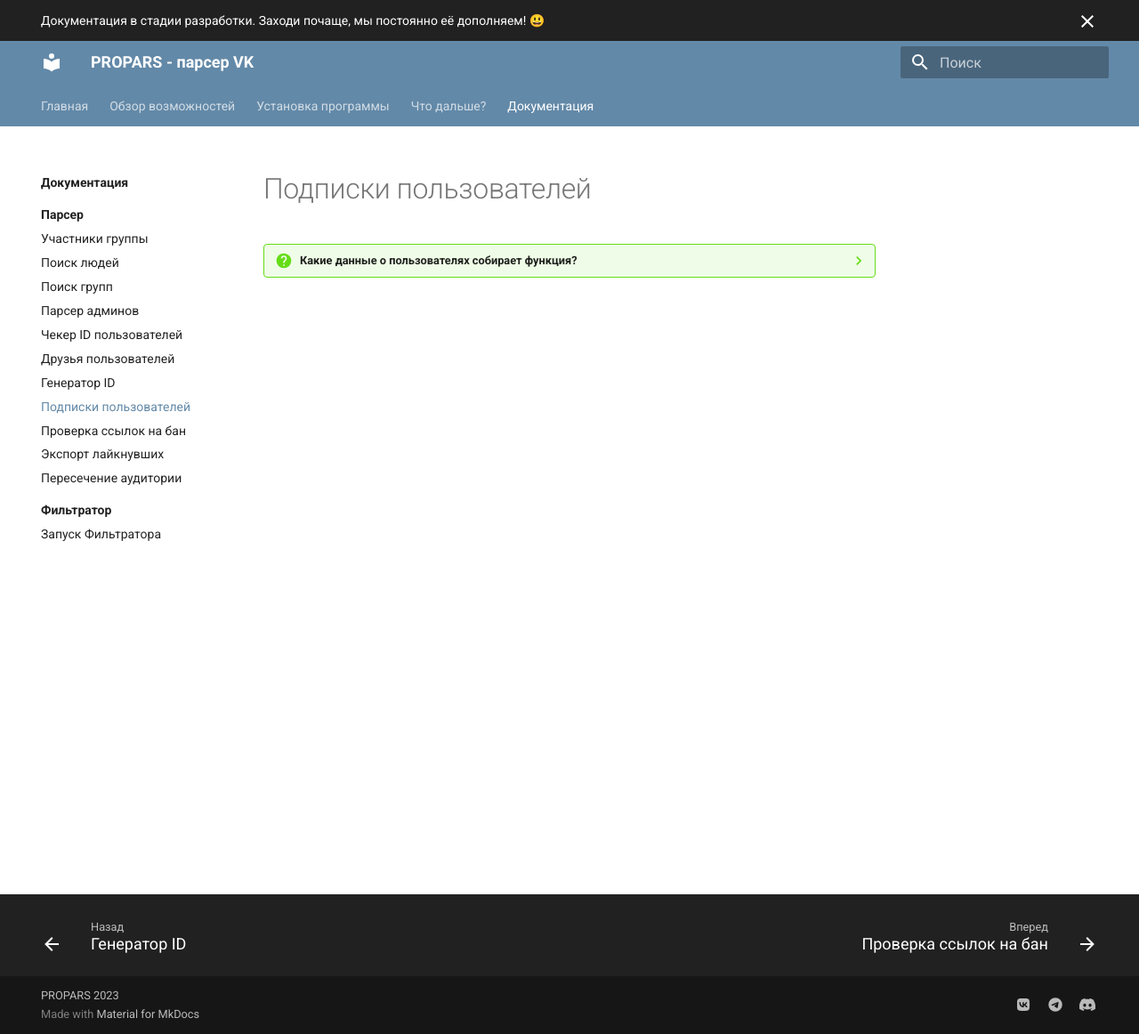
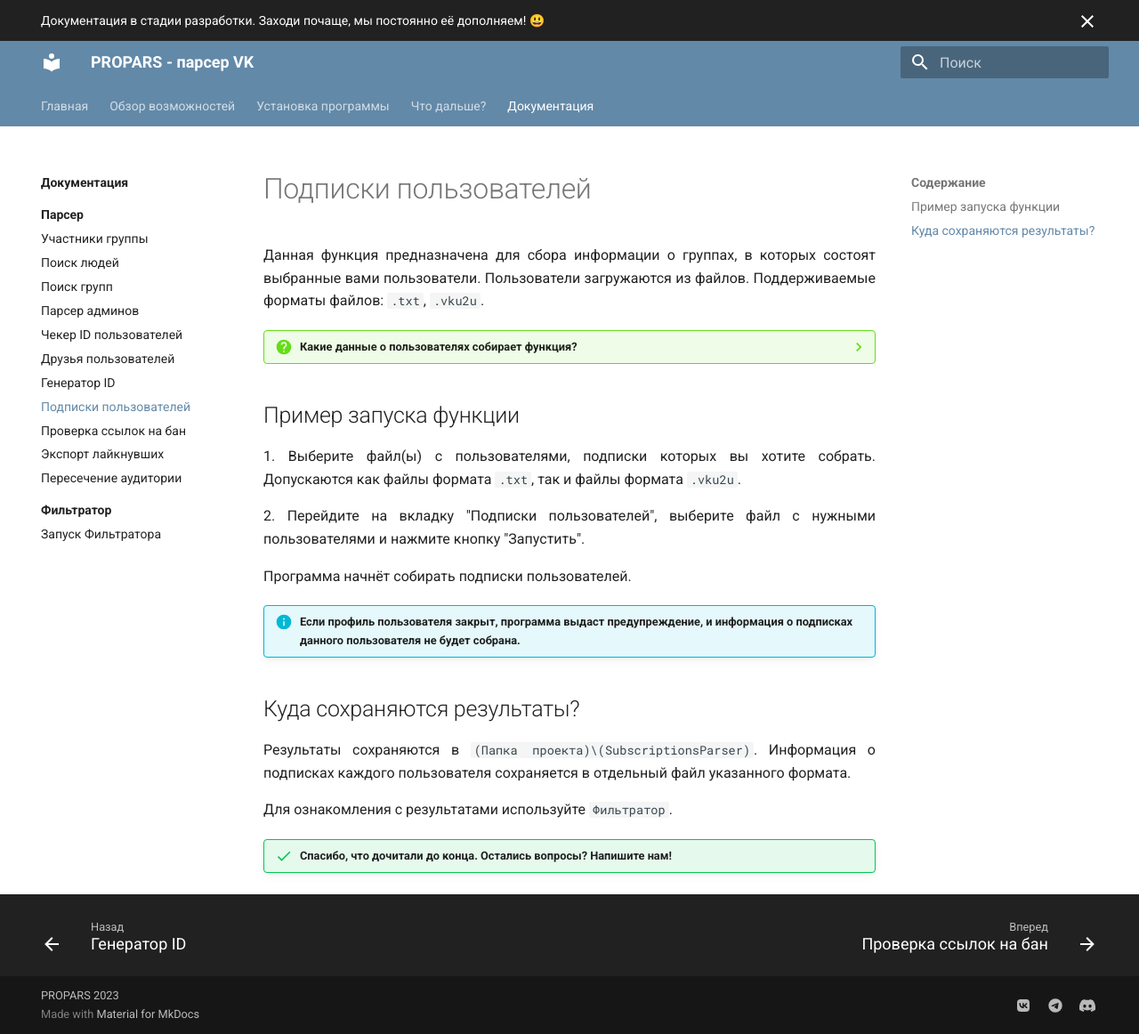
Before and after one commit to VK-Utility/docs, an MkDocs documentation site: the page built from docs/docs/parser/users-subscriptions.md, in a window 1280 px wide and 1162 px high. Shown: the whole window at 89% size. Built offline with MkDocs 1.6.1 and Material for MkDocs 9.7.7, drawn with Linux system fonts in a browser that asks for light colours.

Commit message:
Docs for user subscriptions; refactor docs

```diff
--- a/docs/docs/parser/users-subscriptions.md
+++ b/docs/docs/parser/users-subscriptions.md
@@ -1,4 +1,45 @@
 # Подписки пользователей
+
+<div style="text-align: justify">
+  <p>
+  Данная функция предназначена для сбора информации о группах, в которых состоят выбранные вами пользователи. Пользователи загружаются из файлов. Поддерживаемые форматы файлов: <code>.txt</code>, <code>.vku2u</code>.
+  </p>
+
+  <p>
+  </p>
+</div>
 
 ??? question "Какие данные о пользователях собирает функция?"
     Это зависит от ваших настроек. Ознакомьтесь с разделом [Настройка Парсера](./index.md#settings).
+
+## Пример запуска функции
+
+<div style="text-align: justify">
+  <p>
+    1. Выберите файл(ы) с пользователями, подписки которых вы хотите собрать. Допускаются как файлы формата <code>.txt</code>, так и файлы формата <code>.vku2u</code>.
+    </p>
+
+  <p>
+      2. Перейдите на вкладку "Подписки пользователей", выберите файл с нужными пользователями и нажмите кнопку "Запустить".
+    </p>
+</div>
+
+<div style="text-align: justify">
+  <p>
+    Программа начнёт собирать подписки пользователей.
+  </p>
+</div>
+
+!!! info "Если профиль пользователя закрыт, программа выдаст предупреждение, и информация о подписках данного пользователя не будет собрана."
+
+## Куда сохраняются результаты?
+
+<div style="text-align: justify">
+  <p>Результаты сохраняются в <code>(Папка проекта)\(SubscriptionsParser)</code>. Информация о подписках каждого пользователя сохраняется в отдельный файл указанного формата.
+  </p>
+
+  <p>Для ознакомления с результатами используйте <code>Фильтратор</code>.</p>
+
+</div>
+
+!!! success "Спасибо, что дочитали до конца. Остались вопросы? Напишите нам!"
```
Also changed, not shown: docs/docs/parser/index.md (+13 -13 lines), docs/docs/parser/users-friends.md (+21 -13 lines).
